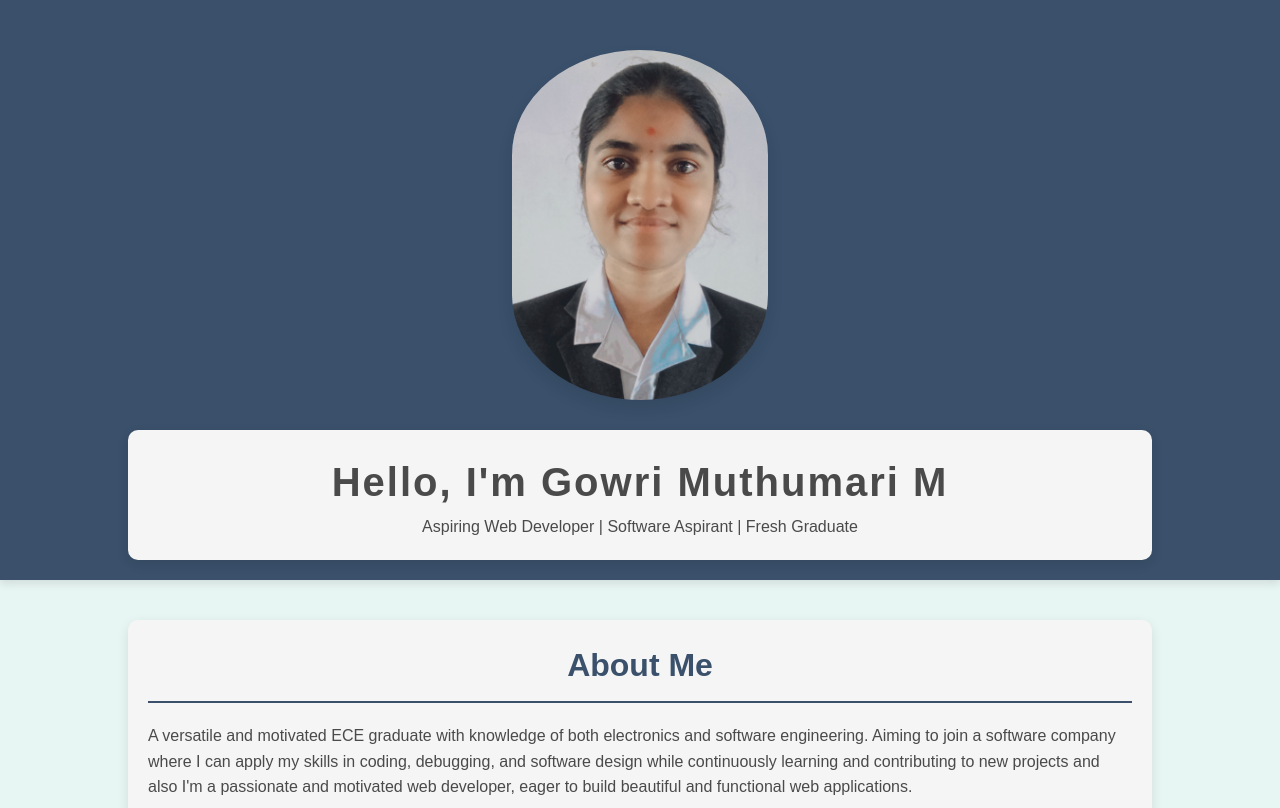
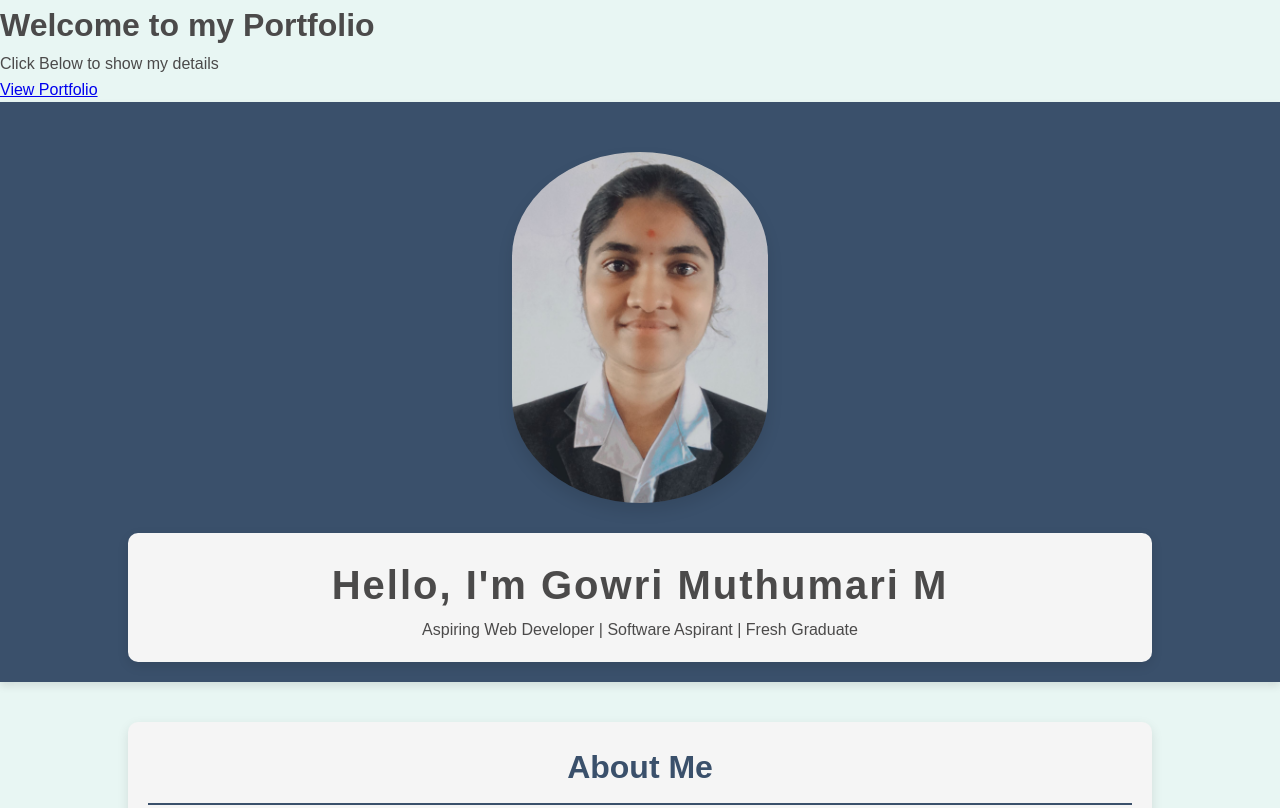
Before and after one commit to GowriMuthumari/Website-portfolio-, a plain HTML site: page index.html in a window 1280 px wide. Shown: the top 808 px of the page. Drawn offline with Linux system fonts and the light colour scheme.

Commit message:
Update index.html

```diff
--- a/index.html
+++ b/index.html
@@ -7,6 +7,13 @@
   <link rel="stylesheet" href="style.css">
 </head>
 <body>
+   <div class="cover">
+
+        <h1>Welcome to my Portfolio</h1>
+        <p>Click Below to show my details</p>
+
+        <a href="index.html" class="cta-button">View Portfolio</a>
+    </div>
 
     <header>
         <main id="portfolio">
```
